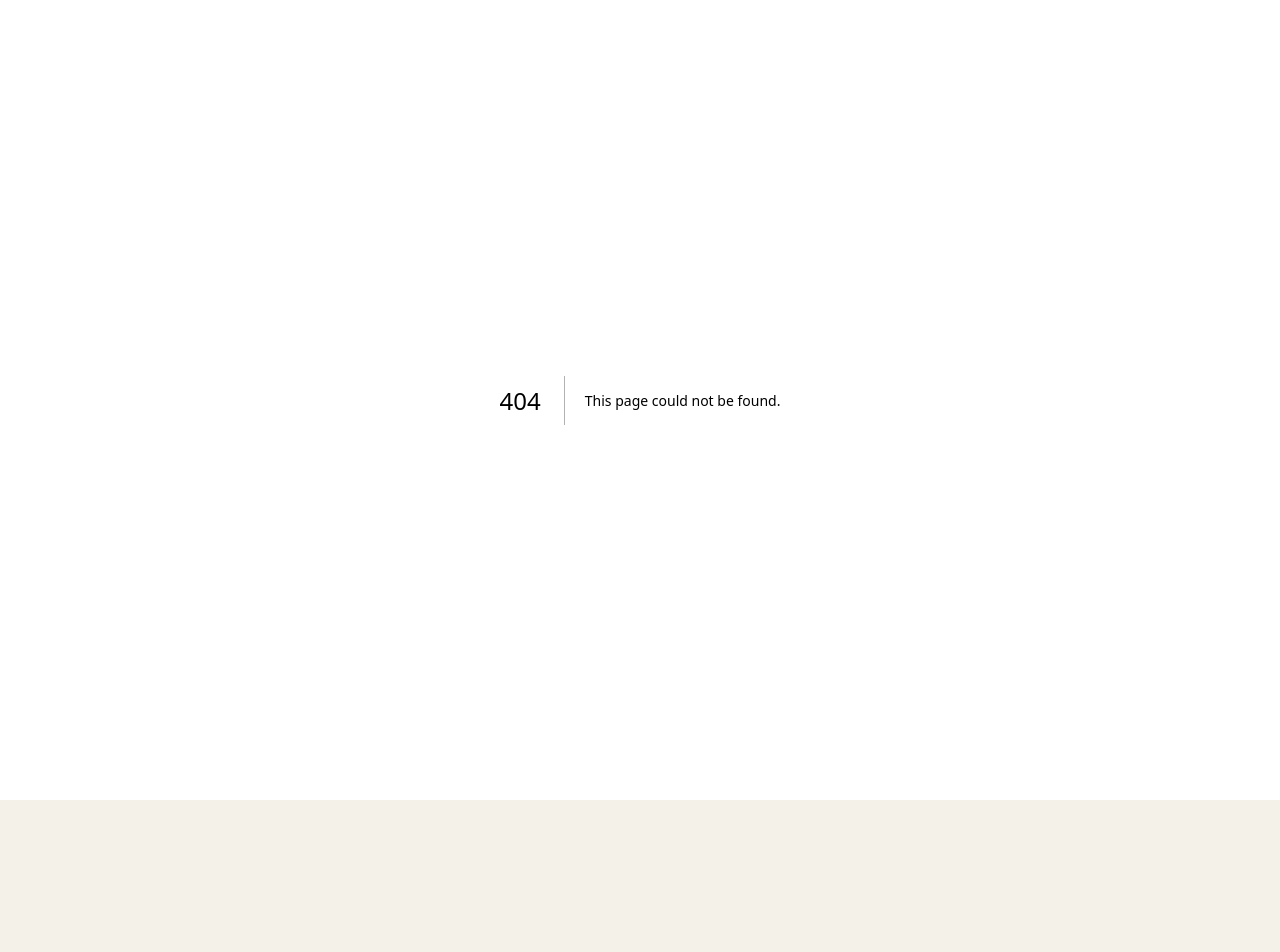
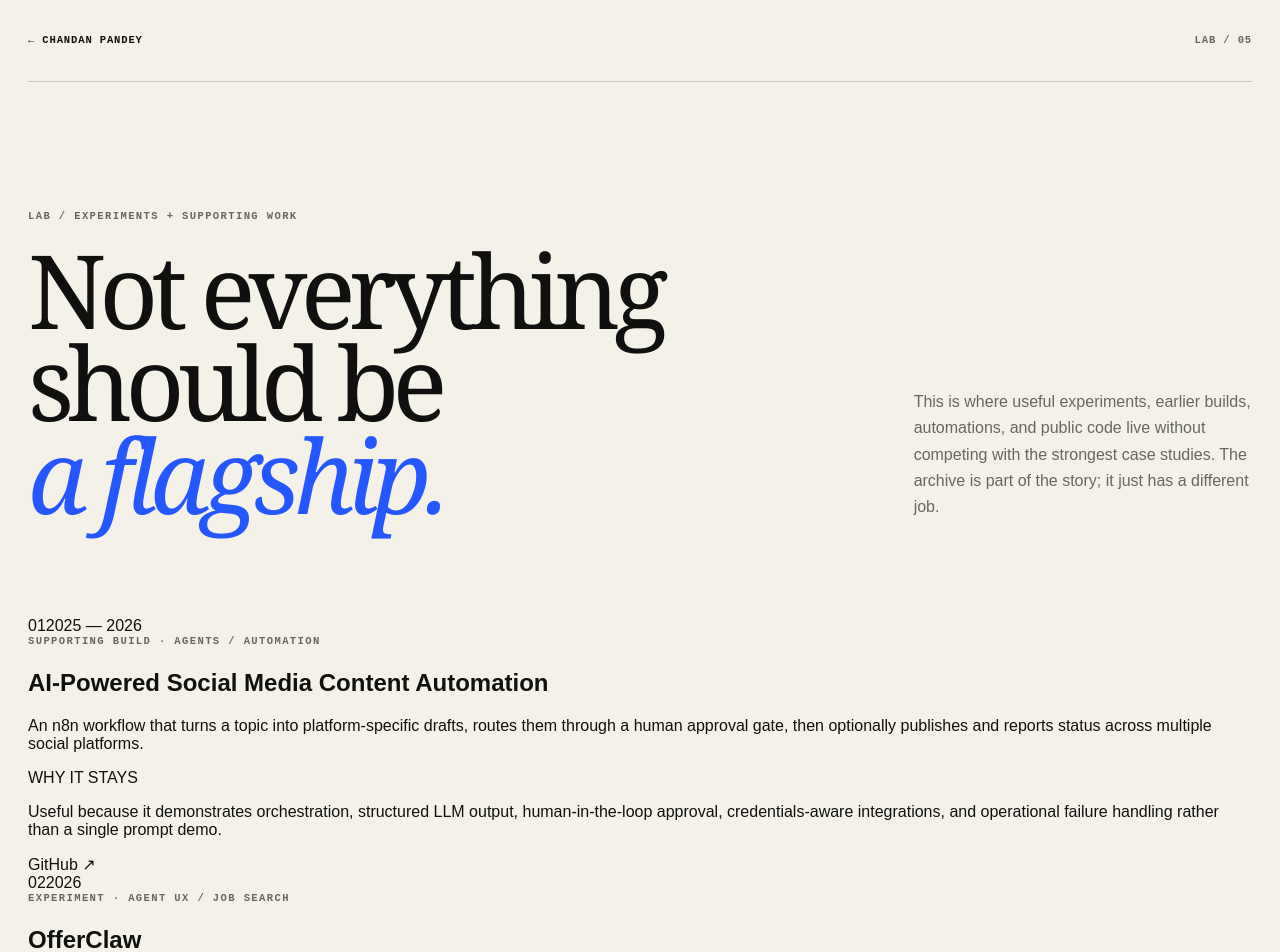
Before and after one commit to chandanpandeys/digital-identity, a Next.js app: page /lab in a window 1280 px wide. Before the commit this address had no page. Shown: the top 952 px of the page. Before the commit the page ends 800 px from the top, so only its background shows below. Built offline with nearby package versions, Linux system fonts and the light colour scheme.

Commit message:
feat: add Lab index for experiments and supporting repositories

```diff
--- /dev/null
+++ b/app/lab/page.tsx
@@ -0,0 +1,65 @@
+import type { Metadata } from "next";
+import Link from "next/link";
+import { labItems } from "@/lib/lab";
+
+export const metadata: Metadata = {
+  title: "Lab",
+  description: "Supporting experiments, automations, early builds, and public repositories by Chandan Pandey.",
+  alternates: { canonical: "/lab" },
+};
+
+const labels = {
+  supporting: "SUPPORTING BUILD",
+  experiment: "EXPERIMENT",
+  archive: "ARCHIVE",
+} as const;
+
+export default function LabPage() {
+  return (
+    <main id="main" className="inner-page lab-page">
+      <header className="site-shell subnav">
+        <Link href="/">← Chandan Pandey</Link>
+        <span>LAB / {labItems.length.toString().padStart(2, "0")}</span>
+      </header>
+
+      <section className="site-shell page-hero">
+        <p className="eyebrow">LAB / EXPERIMENTS + SUPPORTING WORK</p>
+        <h1>Not everything should be<br/><em>a flagship.</em></h1>
+        <p>
+          This is where useful experiments, earlier builds, automations, and public code live without
+          competing with the strongest case studies. The archive is part of the story; it just has a different job.
+        </p>
+      </section>
+
+      <section className="site-shell lab-ledger" aria-label="Public lab projects">
+        {labItems.map((item, index) => (
+          <article className="lab-item" key={item.name}>
+            <div className="lab-index">
+              <span>{String(index + 1).padStart(2, "0")}</span>
+              <span>{item.year}</span>
+            </div>
+            <div className="lab-copy">
+              <p className="eyebrow">{labels[item.status]} · {item.category.toUpperCase()}</p>
+              <h2>{item.name}</h2>
+              <p>{item.summary}</p>
+              <div className="lab-signal"><span>WHY IT STAYS</span><p>{item.signal}</p></div>
+            </div>
+            <a className="lab-link" href={item.github} target="_blank" rel="noreferrer" aria-label={`Open ${item.name} on GitHub`}>
+              GitHub ↗
+            </a>
+          </article>
+        ))}
+      </section>
+
+      <section className="site-shell prose-grid lab-policy">
+        <aside>CURATION POLICY</aside>
+        <div className="prose">
+          <p>
+            Work moves from Lab to the main Work index when the technical story is deep enough, the evidence is inspectable,
+            and the project still represents the kind of engineering I want to be hired to do next.
+          </p>
+        </div>
+      </section>
+    </main>
+  );
+}
```
